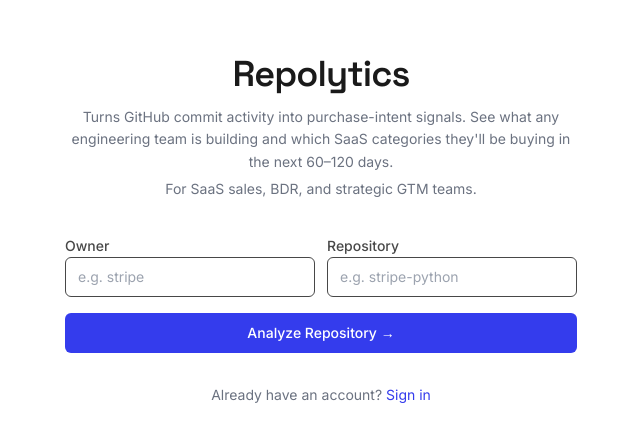
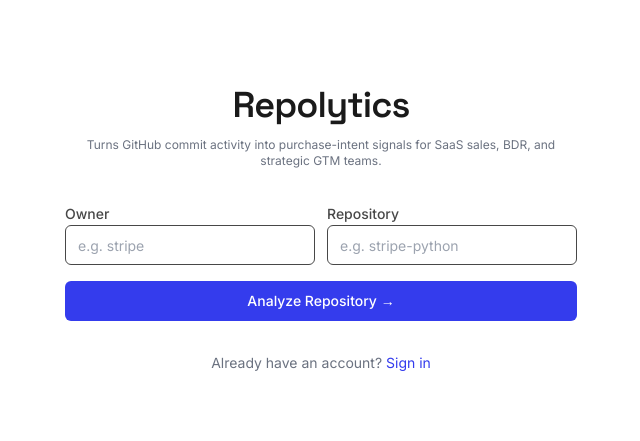
Before and after one commit to dfrho/github-saas-lead-intelligence, a Next.js app in the folder web/: page / in a window 1280 px wide. Shown: the part 171-612 px from the top of the page, without its empty margins (319-959 px from the left). Built offline with nearby package versions, Linux system fonts and the light colour scheme; no server answers.

Commit message:
Condense landing page subheader copy and reduce font size
Co-Authored-By: Claude Sonnet 4.6 <noreply@anthropic.com>

```diff
--- a/web/app/page.tsx
+++ b/web/app/page.tsx
@@ -51,9 +51,8 @@ export default function LandingPage() {
           >
             Repolytics
           </h1>
-          <p className="mt-3 text-sm leading-relaxed" style={{ color: "var(--text-muted)" }}>
-            Turns GitHub commit activity into purchase-intent signals. See what any engineering team is building and which SaaS categories they&apos;ll be buying in the next 60–120 days.{" "}
-            <span className="block mt-1">For SaaS sales, BDR, and strategic GTM teams.</span>
+          <p className="mt-3 text-xs" style={{ color: "var(--text-muted)" }}>
+            Turns GitHub commit activity into purchase-intent signals for SaaS sales, BDR, and strategic GTM teams.
           </p>
         </div>
 
```
